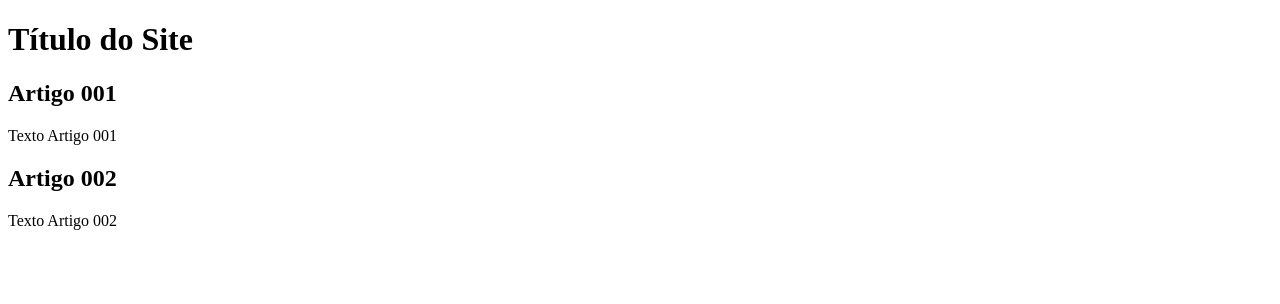
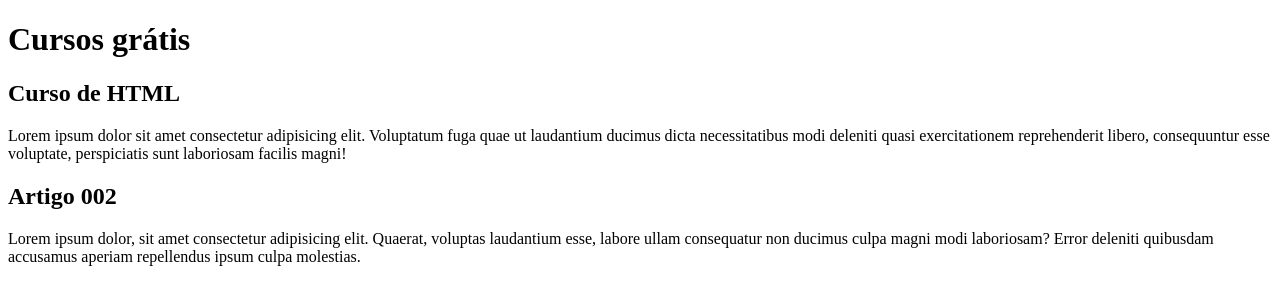
Before and after one commit to andreandersonsilva/projeto-site, a plain HTML site: page index.html in a window 1280 px wide. Drawn offline with Linux system fonts and the light colour scheme.

Commit message:
Editando o conteúdo

```diff
--- a/index.html
+++ b/index.html
@@ -9,15 +9,15 @@
 <body>
     <main>
         <header>
-            <h1>Título do Site</h1>
+            <h1>Cursos grátis</h1>
         </header>
         <article>
-            <h2>Artigo 001</h2>
-            <p>Texto Artigo 001</p>
+            <h2>Curso de HTML</h2>
+            <p>Lorem ipsum dolor sit amet consectetur adipisicing elit. Voluptatum fuga quae ut laudantium ducimus dicta necessitatibus modi deleniti quasi exercitationem reprehenderit libero, consequuntur esse voluptate, perspiciatis sunt laboriosam facilis magni!</p>
         </article>
         <article>
             <h2>Artigo 002</h2>
-            <p>Texto Artigo 002</p>
+            <p>Lorem ipsum dolor, sit amet consectetur adipisicing elit. Quaerat, voluptas laudantium esse, labore ullam consequatur non ducimus culpa magni modi laboriosam? Error deleniti quibusdam accusamus aperiam repellendus ipsum culpa molestias.</p>
         </article>
     </main>
 </body>
```
